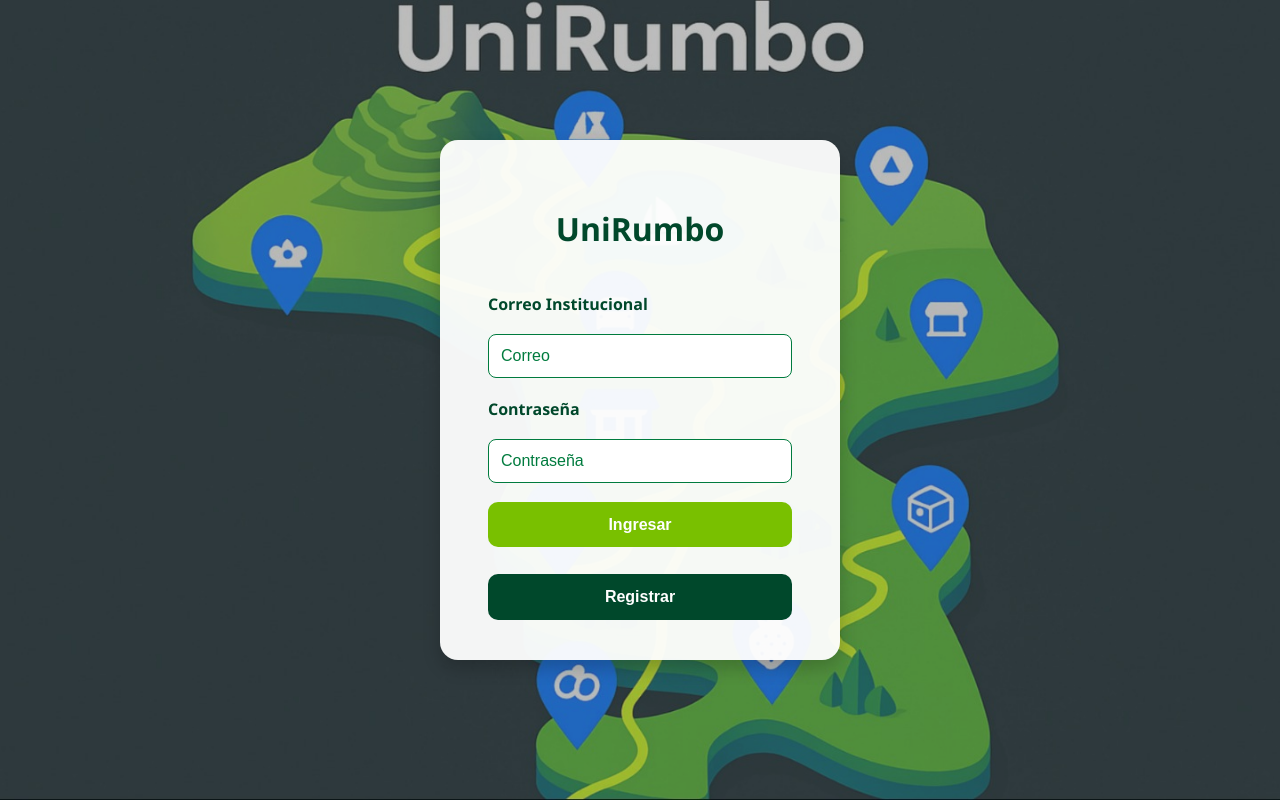
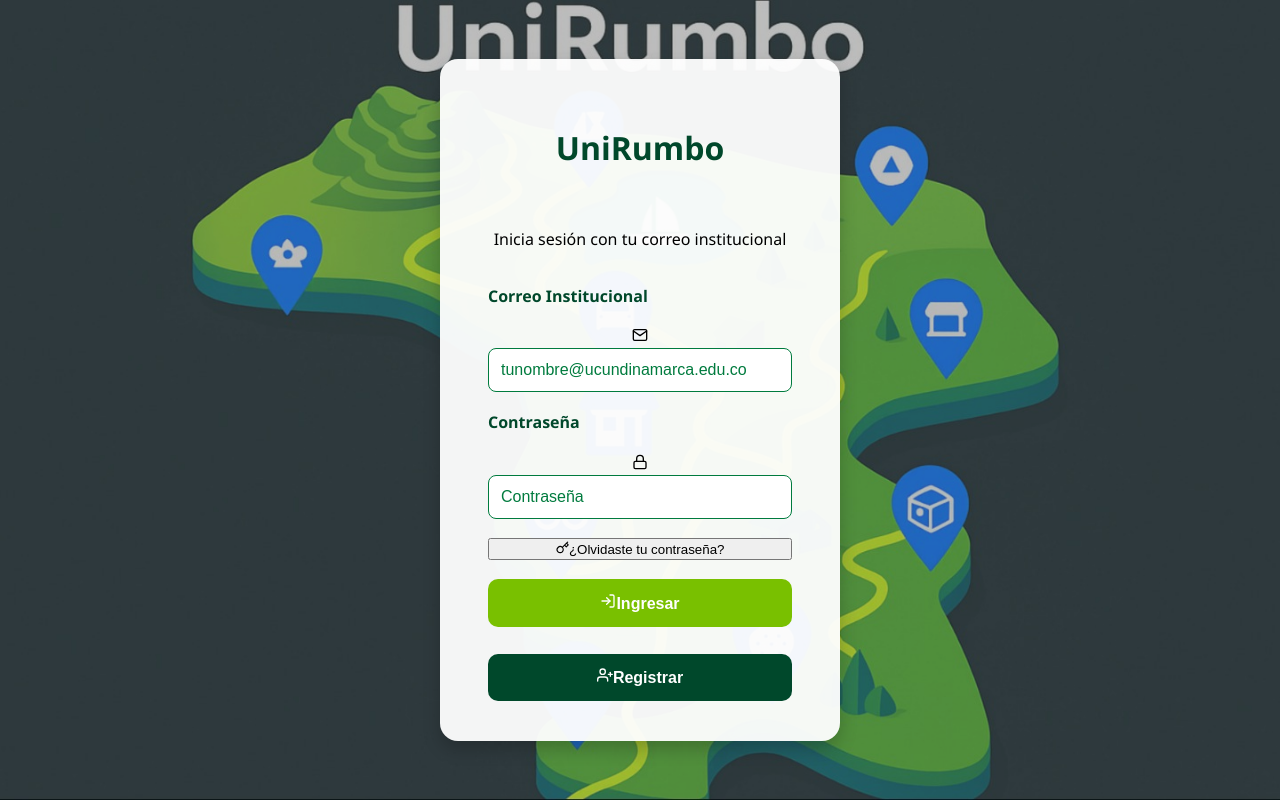
Before and after one commit to SorathDem/FrontUniRumbo, a React (Vite) app: page /login in a window 1280 px wide. Built offline with nearby package versions, Linux system fonts and the light colour scheme.

Commit message:
Add files via upload

```diff
--- a/src/components/Login.jsx
+++ b/src/components/Login.jsx
@@ -2,9 +2,11 @@ import React, { useState } from "react";
 import { useNavigate } from "react-router-dom";
 import { login } from "../services/authService";
 import "../styles/Auth.css";
+import { FiMail, FiLock, FiLogIn, FiUserPlus, FiKey } from "react-icons/fi";
 
 function Login() {
   const [form, setForm] = useState({ Correo: "", Contrasena: "" });
+  const [error, setError] = useState("");
   const navigate = useNavigate();
 
   const handleChange = (e) => {
@@ -13,10 +15,11 @@ function Login() {
 
   const handleSubmit = async (e) => {
     e.preventDefault();
+    setError("");
+
     try {
       const user = await login(form);
 
-      // ✅ Guardamos todo el usuario como objeto en localStorage
       const usuarioData = {
         idUsuario: user.idUsuario ?? user.IdUsuario,
         nombre: user.nombre ?? user.Nombre,
@@ -26,9 +29,7 @@ function Login() {
       };
 
       localStorage.setItem("usuario", JSON.stringify(usuarioData));
-
       console.log("✅ Usuario guardado en localStorage:", usuarioData);
-      alert(`Bienvenido ${usuarioData.nombre} ${usuarioData.apellido}`);
 
       // 🧭 Redirección según el rol
       switch (usuarioData.idRol) {
@@ -47,28 +48,46 @@ function Login() {
         default:
           navigate("/home");
       }
-
     } catch (error) {
       console.error("❌ Error al iniciar sesión:", error);
-      alert("Credenciales incorrectas o error en el servidor");
+      setError("Credenciales incorrectas o error en el servidor. Intenta de nuevo.");
     }
+  };
+
+  const handleForgotPassword = () => {
+    // 👇 Cambia esta ruta por la que uses para recuperar contraseña
+    navigate("/recuperar-contrasena");
   };
 
   return (
     <div className="auth-container login-background">
       <form className="auth-form" onSubmit={handleSubmit}>
         <h2 className="auth-title">UniRumbo</h2>
+        <p className="auth-subtitle">
+          Inicia sesión con tu correo institucional
+        </p>
+
+        {error && <div className="auth-error">{error}</div>}
 
         <label>Correo Institucional</label>
+        <div className="input-group">
+          <span className="input-icon">
+            <FiMail />
+          </span>
           <input
             type="email"
             name="Correo"
-          placeholder="Correo"
+            placeholder="tunombre@ucundinamarca.edu.co"
             onChange={handleChange}
             required
           />
+        </div>
 
         <label>Contraseña</label>
+        <div className="input-group">
+          <span className="input-icon">
+            <FiLock />
+          </span>
           <input
             type="password"
             name="Contrasena"
@@ -76,14 +95,28 @@ function Login() {
             onChange={handleChange}
             required
           />
+        </div>
 
-        <button type="submit" className="auth-button">Ingresar</button>
+        <button
+          type="button"
+          className="link-button"
+          onClick={handleForgotPassword}
+        >
+          <FiKey className="btn-icon" />
+          ¿Olvidaste tu contraseña?
+        </button>
+
+        <button type="submit" className="auth-button">
+          <FiLogIn className="btn-icon" />
+          Ingresar
+        </button>
 
         <button
           type="button"
           className="auth-button secondary"
           onClick={() => navigate("/register")}
         >
+          <FiUserPlus className="btn-icon" />
           Registrar
         </button>
       </form>
```
Lines whose indentation alone changed are shown as unchanged.
